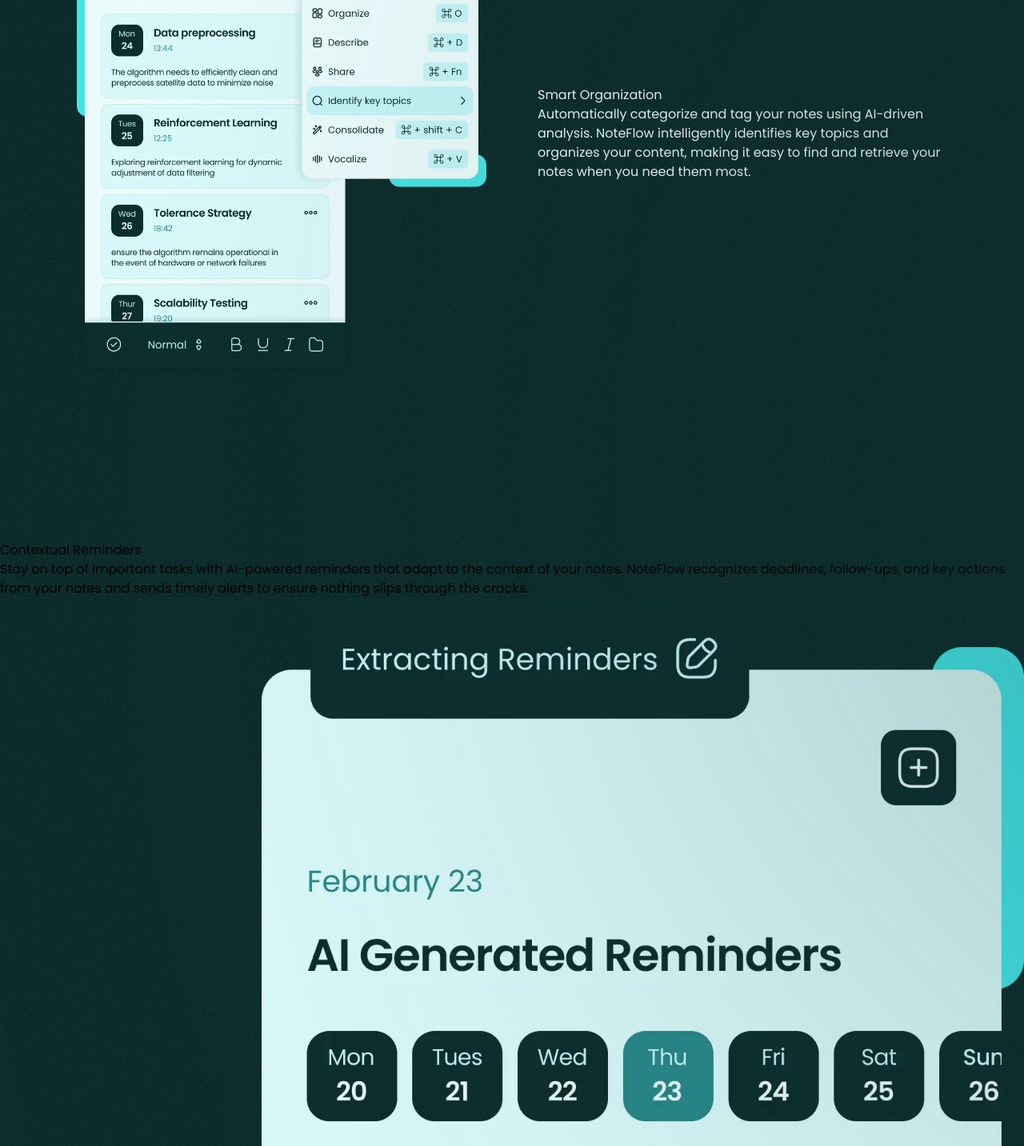
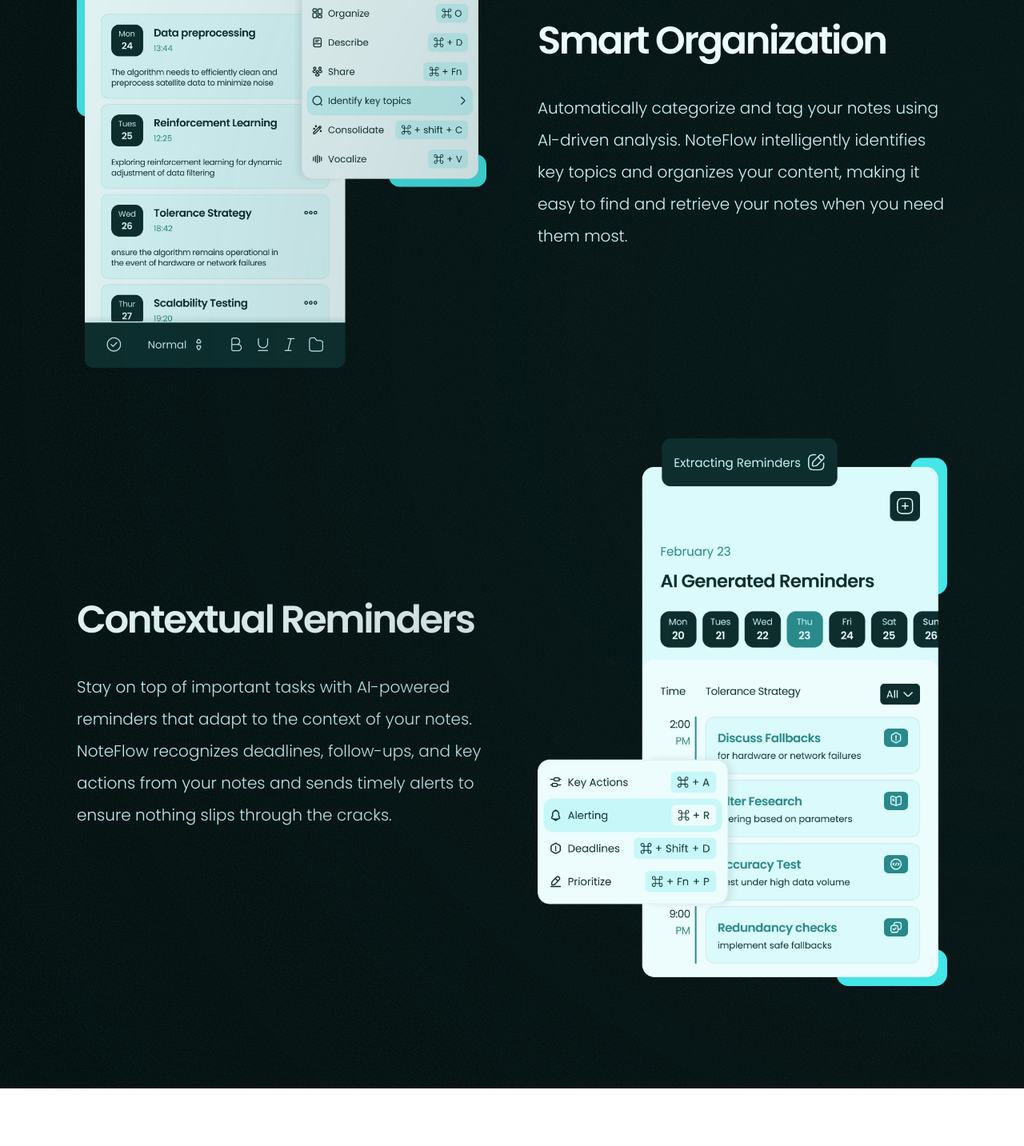
Before and after one commit to DivineUgorji/react-playground, a React (Vite) app in the folder 04-noteflow/: page / in a window 1280 px wide. Shown: the part 2031-3464 px from the top of the page at 80% size. After the commit the page ends 3392 px from the top, so only its background shows below. Built offline with nearby package versions, Linux system fonts and the light colour scheme.

Commit message:
Update Noteflow: Add features section styles ✨

```diff
--- a/04-noteflow/src/components/sections/Features.jsx
+++ b/04-noteflow/src/components/sections/Features.jsx
@@ -2,9 +2,9 @@
 import ContextualReminders from "../../assets/graphics/ContextualReminders.webp";
 function Features() {
   return (
-    <section className="bg-primary-1300 overflow-hidden bg-[url('../src/assets/Noise.webp')] bg-repeat">
+    <section className="bg-primary-1500 overflow-hidden bg-[url('../src/assets/Noise.webp')] bg-repeat">
       <div className="text-primary-50 relative m-auto max-w-[90rem] px-24 py-32">
-        <div className="bg-primary-1300 -translate[50%] absolute top-[50%] left-[100%] h-[62.5rem] w-[62.5rem] rounded-full opacity-100 blur-[40rem]" />
+        <div className="bg-primary-1300 absolute top-[50%] left-[100%] h-[62.5rem] w-[62.5rem] -translate-[50%] rounded-full opacity-100 blur-[40rem]" />
         <h2 className="mb-28 text-center text-6xl/18 font-semibold tracking-tighter">
           All The Tools You Need to <br />
           <span className="text-primary-500 primary-glow">
@@ -21,9 +21,11 @@
             />
           </figure>
 
-          <div>
-            <p>Smart Organization</p>
-            <p>
+          <div className="z-1 max-w-lg justify-self-end">
+            <p className="mb-8 text-5xl/16 font-semibold tracking-tighter">
+              Smart Organization
+            </p>
+            <p className="text-primary-100 z-1 text-xl/loose font-light">
               Automatically categorize and tag your notes using AI-driven
               analysis. NoteFlow intelligently identifies key topics and
               organizes your content, making it easy to find and retrieve your
@@ -31,21 +33,24 @@
             </p>
           </div>
         </div>
-      </div>
-      <div>
-        <div>
-          <p>Contextual Reminders</p>
-          <p>
-            Stay on top of important tasks with AI-powered reminders that adapt
-            to the context of your notes. NoteFlow recognizes deadlines,
-            follow-ups, and key actions from your notes and sends timely alerts
-            to ensure nothing slips through the cracks.
-          </p>
 
-          <figure>
+        <div className="grid grid-cols-2 items-center gap-x-16">
+          <div className="max-w-lg justify-self-start">
+            <p className="mb-8 text-5xl/16 font-semibold tracking-tighter">
+              Contextual Reminders
+            </p>
+            <p className="text-primary-100 z-1 text-xl/loose font-light">
+              Stay on top of important tasks with AI-powered reminders that
+              adapt to the context of your notes. NoteFlow recognizes deadlines,
+              follow-ups, and key actions from your notes and sends timely
+              alerts to ensure nothing slips through the cracks.
+            </p>
+          </div>
+          <figure className="z-1">
             <img
               src={ContextualReminders}
               alt="contextual reminders iphone graphics"
+              className="max-h-[45rem]"
             />
           </figure>
         </div>
```
Also changed, not shown: 1 other file (tests, documents, lock files or other folders).
